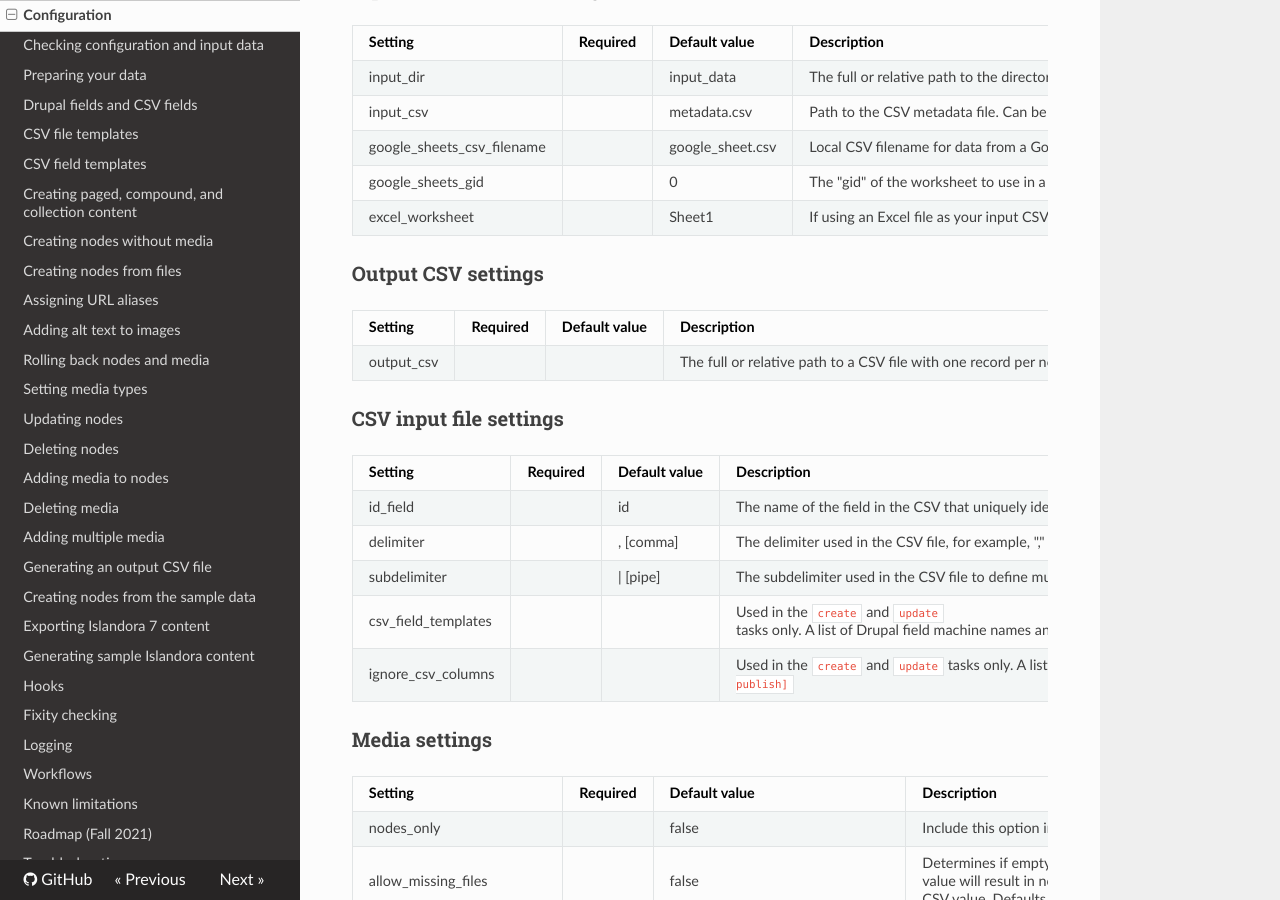
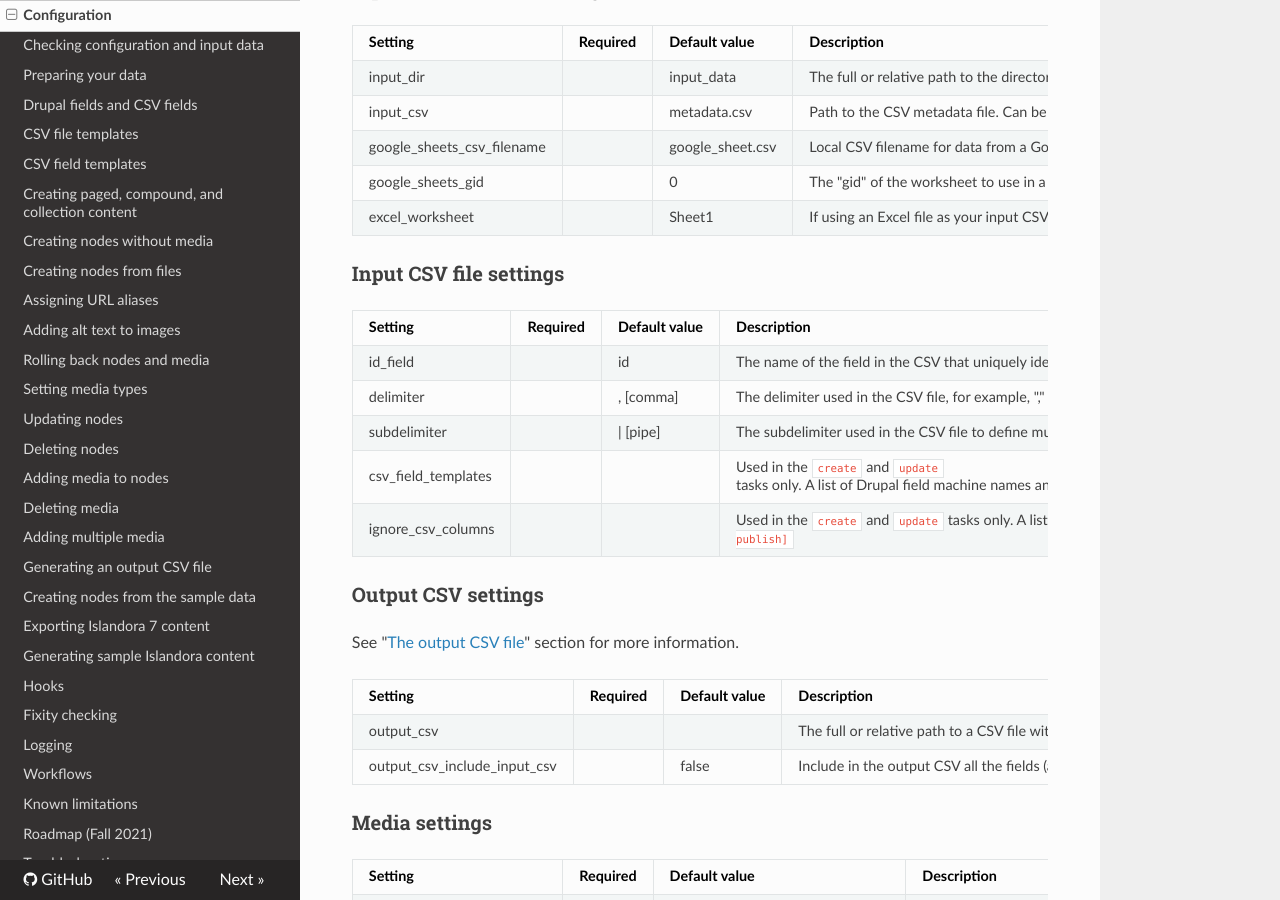
Before and after one commit to mjordan/islandora_workbench_docs, an MkDocs documentation site: the page built from docs/configuration.md, in a window 1280 px wide and 900 px high, scrolled down 1279 px. Built offline with MkDocs 1.6.1, drawn with Linux system fonts in a browser that asks for light colours; nearby versions of some CDN libraries; old or Windows-style settings are respelled for this version of MkDocs.

Commit message:
Documents https://github.com/mjordan/islandora_workbench/issues/336.

```diff
--- a/docs/configuration.md
+++ b/docs/configuration.md
@@ -60,6 +54,16 @@
 | subdelimiter |  | &#124; [pipe]| The subdelimiter used in the CSV file to define multiple values in one field. If omitted, defaults to "&#124;". |
 | csv_field_templates |  |  | Used in the `create` and `update` tasks only. A list of Drupal field machine names and corresponding values that are copied into the CSV input file. More detail provided in the "[CSV field templates](/islandora_workbench_docs/field_templates/)" section.|
 | ignore_csv_columns |  |  | Used in the `create` and `update` tasks only. A list of CSV column headers that Workbench should ignore. For example, `ignore_csv_columns: [Target Collection, Ready to publish]`|
+
+### Output CSV settings
+
+See "[The output CSV file](/islandora_workbench_docs/output_csv/)" section for more information.
+
+| Setting | Required | Default value | Description |
+| --- | --- | --- | --- |
+| output_csv | | | The full or relative path to a CSV file with one record per node created by Workbench. |
+| output_csv_include_input_csv | | false | Include in the output CSV all the fields (and their values) from the input CSV. |
+
 
 ### Media settings
 
```
Also changed, not shown: other parts of docs/configuration.md (+1 -7 lines), docs/fields.md (+3 -1 lines), docs/output_csv.md (+2 -0 lines), site/configuration/index.html, site/index.html, site/installation/index.html, site/output_csv/index.html, site/sitemap.xml.
